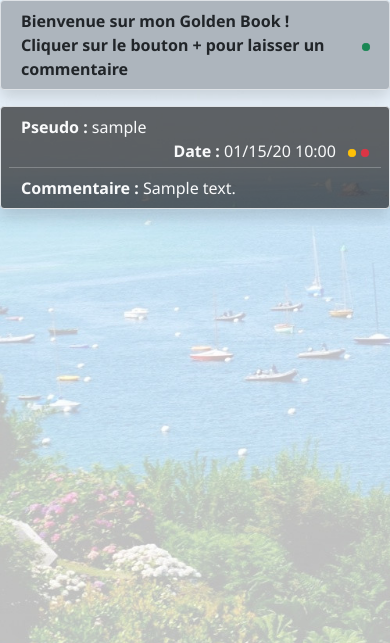
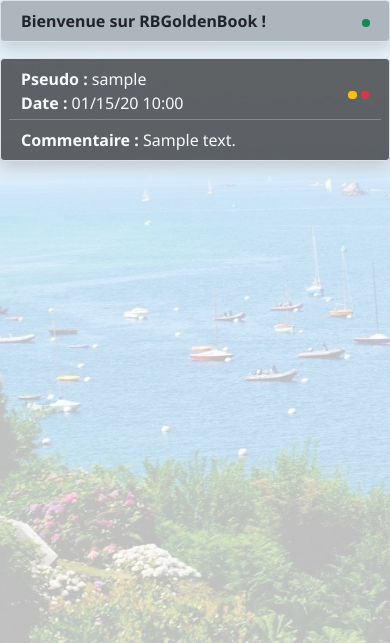
Before and after one commit to BRony29/RBGoldenBook, a PHP site: template Views/goldenbook/index.php in a window 390 px wide. Shown: the part 24-667 px from the top of the page. Run offline with PHP 8.4, Linux system fonts and the light colour scheme; the visitor is signed in with stand-in values (Sample User, id 1); the template is opened without the code that fills it: most values are stand-ins (such as "Sample title", 1, 10 or a date in 2020); some libraries are stand-ins or nearby versions.

Commit message:
Version 02 17.02.2021
Update Responsive Design

```diff
--- a/Public/css/layout/_header.scss
+++ b/Public/css/layout/_header.scss
@@ -1,3 +1,13 @@
 .header {
     background-color: $backgroundHeader;
+    &__login {
+        @media screen and (max-device-width: 767.98px) {
+            font-size: 0.8em;
+        }
+    }
+    .h1 {
+        @media screen and (max-device-width: 767.98px) {
+            font-size: 1.1em;
+        }
+    }
 }
--- a/Public/css/pages/_goldenbook.scss
+++ b/Public/css/pages/_goldenbook.scss
@@ -7,4 +7,10 @@
             background-color: $backgroundGoldenbookContentHover;
         }
     }
+    @media screen and (max-device-width: 991.98px) {
+        font-sier: 0.9em;
+    }
+    @media screen and (max-device-width: 767.98px) {
+        font-size: 0.8em;
+    }
 }
--- a/Public/css/style.css
+++ b/Public/css/style.css
@@ -46,6 +46,18 @@ body {
   background-color: #f8f9fa;
 }
 
+@media screen and (max-device-width: 767.98px) {
+  .header__login {
+    font-size: 0.8em;
+  }
+}
+
+@media screen and (max-device-width: 767.98px) {
+  .header .h1 {
+    font-size: 1.1em;
+  }
+}
+
 .footer {
   background-color: #f8f9fa;
   font-size: 1em;
@@ -75,4 +87,16 @@ body {
 .goldenbook .goldenbook__content:hover {
   background-color: #343a40;
 }
+
+@media screen and (max-device-width: 991.98px) {
+  .goldenbook {
+    font-sier: 0.9em;
+  }
+}
+
+@media screen and (max-device-width: 767.98px) {
+  .goldenbook {
+    font-size: 0.8em;
+  }
+}
 /*# sourceMappingURL=style.css.map */
--- a/Views/goldenbook/index.php
+++ b/Views/goldenbook/index.php
@@ -7,8 +7,7 @@ if (isset($_GET) && !empty($_GET)) {
 <section class="goldenbook container mb-3">
     <div class="row border rounded shadow p-2 mb-3 bg-gray">
         <div class="col-11 fw-bold text-dark">
-            <b>Bienvenue sur mon Golden Book !</b><br>
-            <b>Cliquer sur le bouton + pour laisser un commentaire</b>
+            <b>Bienvenue sur RBGoldenBook !</b><br>
         </div>
         <div class="col-1 text-end my-auto">
             <button class="btn btn-success btn-xs me-1" type="button" data-bs-toggle="modal" data-bs-target="#ajoutComment" title="Ajouter un Commentaire"><i class="fas fa-plus"></i></button>
@@ -31,11 +30,18 @@ if (isset($_GET) && !empty($_GET)) {
     <?php foreach ($goldenbooks as $goldenbook) : ?>
         <div class="row goldenbook__content shadow textAnim mb-3 border rounded p-2 text-light">
             <div class="col-sm-6"><b>Pseudo :</b> <?= $goldenbook->nickname; ?></div>
-            <div class="col-sm-6 text-end">
+            <div class="col-sm-6 text-end d-none d-sm-block">
                 <b>Date :</b> <?= strftime('%x %R', strtotime($goldenbook->date)); ?>
                 <?php if ($_SESSION['user'] === 'Administrateur') : ?>
-                    <button class="btn btn-warning btn-xs ms-2" type="button" data-bs-toggle="modal" data-bs-target="#editComment" data-bs-idEdit="<?= $goldenbook->id ?>" data-bs-emailEdit="<?= $goldenbook->email ?>" data-bs-nicknameEdit="<?= $goldenbook->nickname ?>" data-bs-commentEdit="<?= $goldenbook->comment ?>" title="Editer le commentaire"><i class="fas fa-pencil-alt"></i></button>
+                    <button class="btn btn-warning btn-xs ms-1" type="button" data-bs-toggle="modal" data-bs-target="#editComment" data-bs-idEdit="<?= $goldenbook->id ?>" data-bs-emailEdit="<?= $goldenbook->email ?>" data-bs-nicknameEdit="<?= $goldenbook->nickname ?>" data-bs-commentEdit="<?= $goldenbook->comment ?>" title="Editer le commentaire"><i class="fas fa-pencil-alt"></i></button>
                     <button class="btn btn-danger btn-xs" type="button" data-bs-toggle="modal" data-bs-target="#deleteComment" data-bs-idDelete="<?= $goldenbook->id ?>" title="Supprimer le commentaire"><i class="fas fa-trash"></i></button>
+                <?php endif; ?>
+            </div>
+            <div class="col-sm-6 d-block d-sm-none">
+                <b>Date :</b> <?= strftime('%x %R', strtotime($goldenbook->date)); ?>
+                <?php if ($_SESSION['user'] === 'Administrateur') : ?>
+                    <button class="float-end btn btn-danger btn-xs ms-1" type="button" data-bs-toggle="modal" data-bs-target="#deleteComment" data-bs-idDelete="<?= $goldenbook->id ?>" title="Supprimer le commentaire"><i class="fas fa-trash"></i></button>
+                    <button class="float-end btn btn-warning btn-xs" type="button" data-bs-toggle="modal" data-bs-target="#editComment" data-bs-idEdit="<?= $goldenbook->id ?>" data-bs-emailEdit="<?= $goldenbook->email ?>" data-bs-nicknameEdit="<?= $goldenbook->nickname ?>" data-bs-commentEdit="<?= $goldenbook->comment ?>" title="Editer le commentaire"><i class="fas fa-pencil-alt"></i></button>
                 <?php endif; ?>
             </div>
             <hr class="mt-1 mb-2">
```
Also changed, not shown: Views/header.php (+4 -4 lines), 1 other file.
